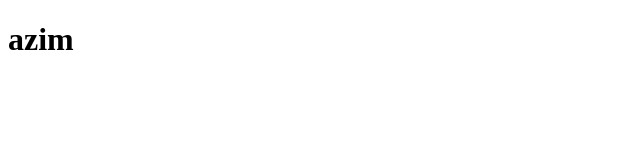
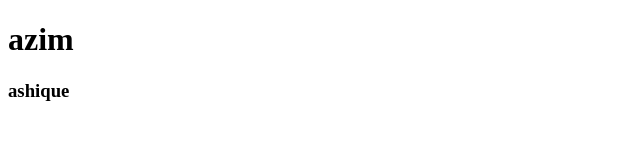
Before and after one commit to Ashiqweb123/Store-house-js, a plain HTML site: page index.html in a window 1280 px wide. Shown: the full height of the page, 0-640 px from the left. Drawn offline with Linux system fonts and the light colour scheme.

Commit message:
h3 added

```diff
--- a/index.html
+++ b/index.html
@@ -10,6 +10,7 @@
 
 <body>
     <h1>azim</h1>
+    <h3>ashique</h3>
 </body>
 
 </html>
```
